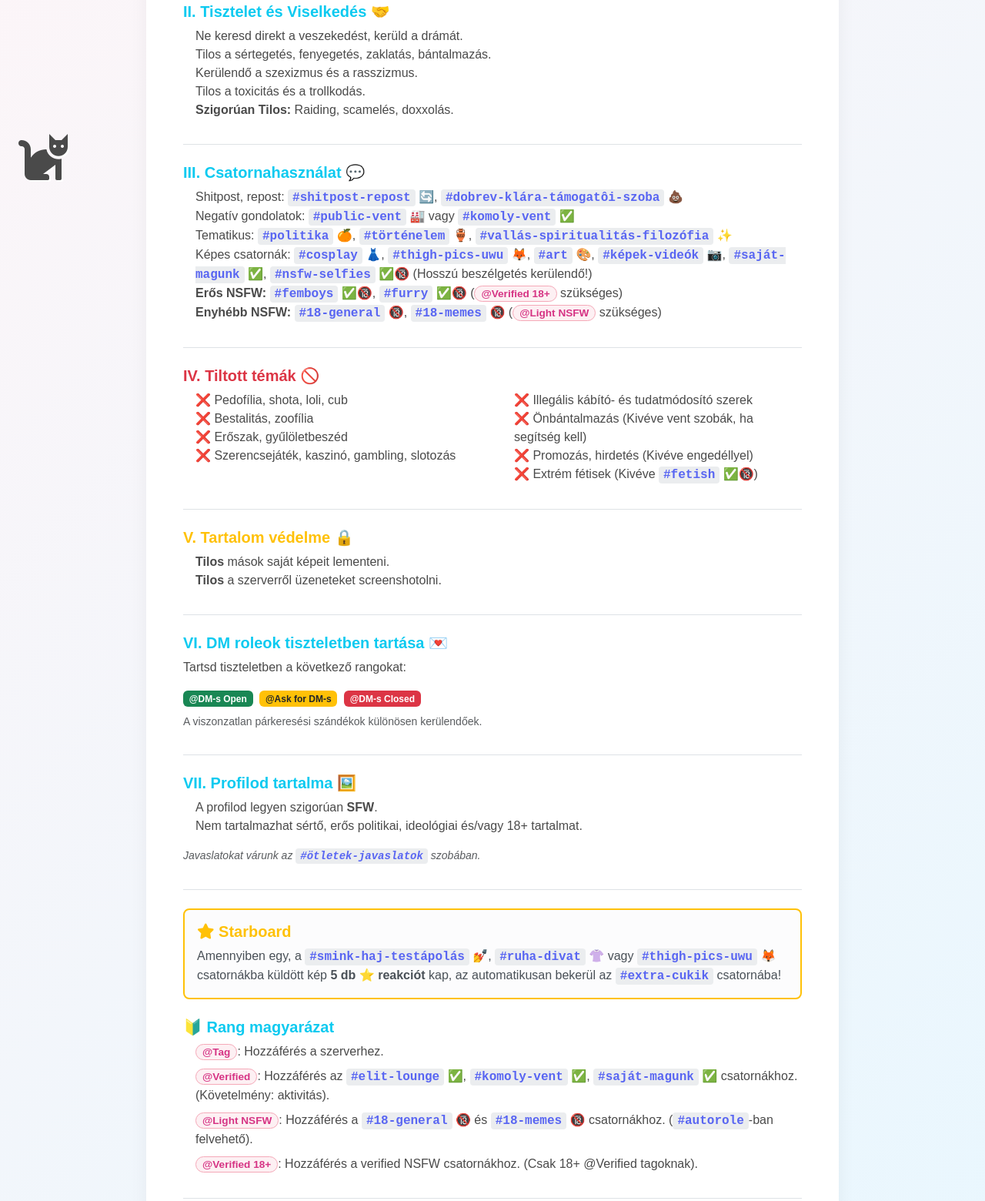
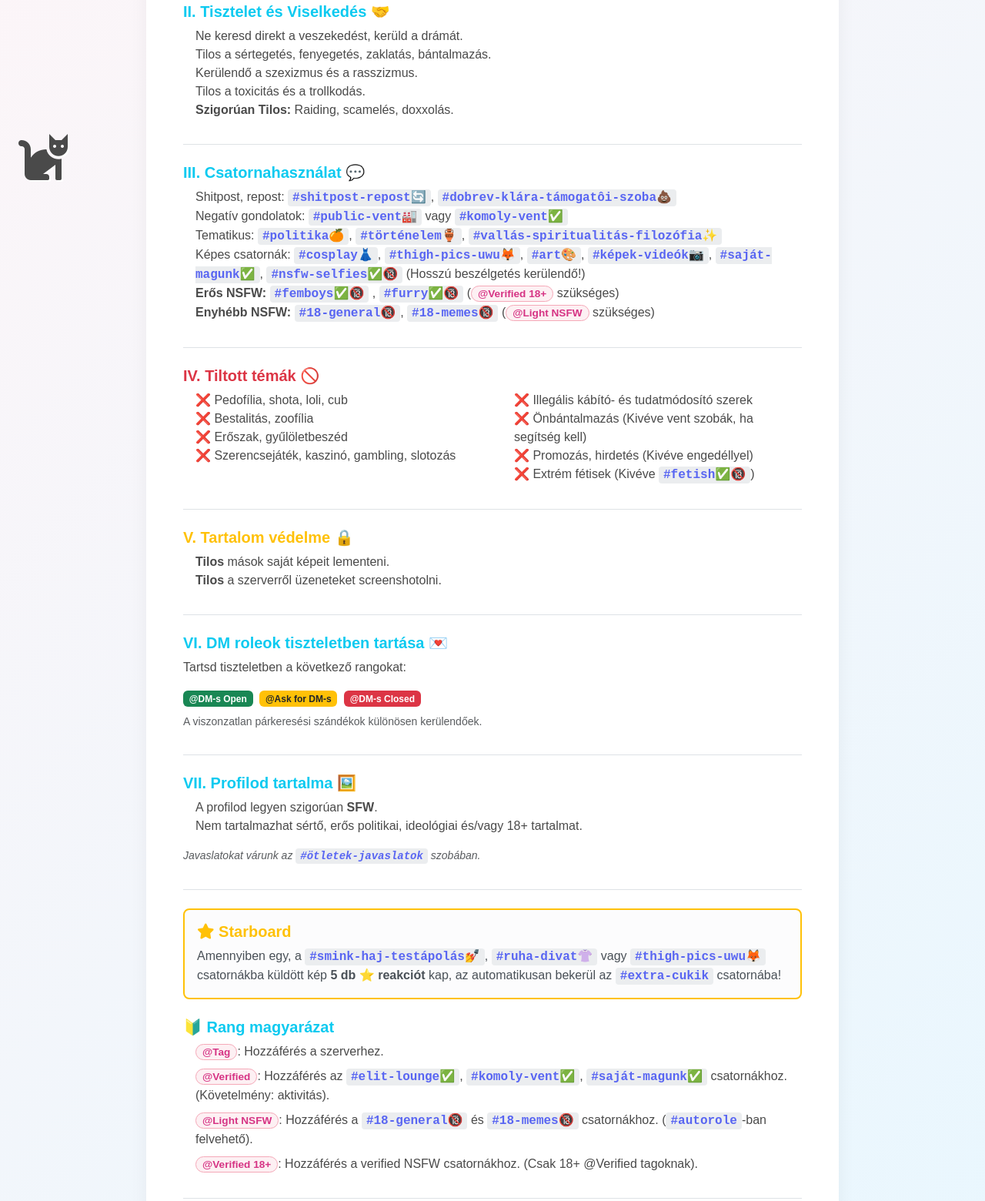
Before and after one commit to dcm-c/catboy, a plain HTML site: page rules.html in a window 1280 px wide. Shown: the part 546-2106 px from the top of the page at 77% size. Drawn offline with nearby package versions, Linux system fonts and the light colour scheme.

Commit message:
fix channel names

```diff
--- a/rules.html
+++ b/rules.html
@@ -62,25 +62,25 @@
                         <div class="mb-4 border-bottom pb-3">
                             <h4 class="h5 text-info fw-bold">III. Csatornahasználat 💬</h4>
                             <ul class="list-unstyled ps-3">
-                                <li>Shitpost, repost: <span class="channel-tag">#shitpost-repost</span> 🔄, <span
-                                        class="channel-tag">#dobrev-klára-támogatôi-szoba</span> 💩</li>
-                                <li>Negatív gondolatok: <span class="channel-tag">#public-vent</span> 🏭 vagy <span
-                                        class="channel-tag">#komoly-vent</span> ✅</li>
-                                <li>Tematikus: <span class="channel-tag">#politika</span> 🍊, <span
-                                        class="channel-tag">#történelem</span> 🏺, <span
-                                        class="channel-tag">#vallás-spiritualitás-filozófia</span> ✨</li>
-                                <li>Képes csatornák: <span class="channel-tag">#cosplay</span> 👗, <span
-                                        class="channel-tag">#thigh-pics-uwu</span> 🦊, <span
-                                        class="channel-tag">#art</span> 🎨, <span
-                                        class="channel-tag">#képek-videók</span> 📷, <span
-                                        class="channel-tag">#saját-magunk</span> ✅, <span
-                                        class="channel-tag">#nsfw-selfies</span> ✅🔞 (Hosszú beszélgetés kerülendő!)
+                                <li>Shitpost, repost: <span class="channel-tag">#shitpost-repost🔄</span>, <span
+                                        class="channel-tag">#dobrev-klára-támogatôi-szoba💩</span></li>
+                                <li>Negatív gondolatok: <span class="channel-tag">#public-vent🏭</span> vagy <span
+                                        class="channel-tag">#komoly-vent✅</span></li>
+                                <li>Tematikus: <span class="channel-tag">#politika🍊</span>, <span
+                                        class="channel-tag">#történelem🏺</span>, <span
+                                        class="channel-tag">#vallás-spiritualitás-filozófia✨</span> </li>
+                                <li>Képes csatornák: <span class="channel-tag">#cosplay👗</span>, <span
+                                        class="channel-tag">#thigh-pics-uwu🦊</span>, <span
+                                        class="channel-tag">#art🎨</span>, <span
+                                        class="channel-tag">#képek-videók📷</span>, <span
+                                        class="channel-tag">#saját-magunk✅</span>, <span
+                                        class="channel-tag">#nsfw-selfies✅🔞</span> (Hosszú beszélgetés kerülendő!)
                                 </li>
-                                <li><strong>Erős NSFW:</strong> <span class="channel-tag">#femboys</span> ✅🔞, <span
-                                        class="channel-tag">#furry</span> ✅🔞 (<span class="role-tag">@Verified
+                                <li><strong>Erős NSFW:</strong> <span class="channel-tag">#femboys✅🔞</span> , <span
+                                        class="channel-tag">#furry✅🔞</span> (<span class="role-tag">@Verified
                                         18+</span> szükséges)</li>
-                                <li><strong>Enyhébb NSFW:</strong> <span class="channel-tag">#18-general</span> 🔞,
-                                    <span class="channel-tag">#18-memes</span> 🔞 (<span class="role-tag">@Light
+                                <li><strong>Enyhébb NSFW:</strong> <span class="channel-tag">#18-general🔞</span>,
+                                    <span class="channel-tag">#18-memes🔞</span> (<span class="role-tag">@Light
                                         NSFW</span> szükséges)
                                 </li>
                             </ul>
@@ -102,7 +102,7 @@
                                         <li>❌ Illegális kábító- és tudatmódosító szerek</li>
                                         <li>❌ Önbántalmazás (Kivéve vent szobák, ha segítség kell)</li>
                                         <li>❌ Promozás, hirdetés (Kivéve engedéllyel)</li>
-                                        <li>❌ Extrém fétisek (Kivéve <span class="channel-tag">#fetish</span> ✅🔞)</li>
+                                        <li>❌ Extrém fétisek (Kivéve <span class="channel-tag">#fetish✅🔞</span>)</li>
                                     </ul>
                                 </div>
                             </div>
@@ -139,9 +139,9 @@
                         <div class="alert alert-light border-warning border border-2 rounded-3 mb-4">
                             <h5 class="fw-bold text-warning"><i class="fas fa-star"></i> Starboard</h5>
                             <p class="mb-0">
-                                Amennyiben egy, a <span class="channel-tag">#smink-haj-testápolás</span> 💅, <span
-                                    class="channel-tag">#ruha-divat</span> 👚 vagy <span
-                                    class="channel-tag">#thigh-pics-uwu</span> 🦊 csatornákba küldött kép
+                                Amennyiben egy, a <span class="channel-tag">#smink-haj-testápolás💅</span>, <span
+                                    class="channel-tag">#ruha-divat👚</span> vagy <span
+                                    class="channel-tag">#thigh-pics-uwu🦊</span> csatornákba küldött kép
                                 <strong>5 db ⭐ reakciót</strong> kap, az automatikusan bekerül az <span
                                     class="channel-tag">#extra-cukik</span> csatornába!
                             </p>
@@ -152,13 +152,13 @@
                             <ul class="list-unstyled ps-3">
                                 <li class="mb-2"><span class="role-tag">@Tag</span>: Hozzáférés a szerverhez.</li>
                                 <li class="mb-2"><span class="role-tag">@Verified</span>: Hozzáférés az <span
-                                        class="channel-tag">#elit-lounge</span> ✅, <span
-                                        class="channel-tag">#komoly-vent</span> ✅, <span
-                                        class="channel-tag">#saját-magunk</span> ✅ csatornákhoz. (Követelmény:
+                                        class="channel-tag">#elit-lounge✅</span>, <span
+                                        class="channel-tag">#komoly-vent✅</span>, <span
+                                        class="channel-tag">#saját-magunk✅</span> csatornákhoz. (Követelmény:
                                     aktivitás).</li>
                                 <li class="mb-2"><span class="role-tag">@Light NSFW</span>: Hozzáférés a <span
-                                        class="channel-tag">#18-general</span> 🔞 és <span
-                                        class="channel-tag">#18-memes</span> 🔞 csatornákhoz. (<span
+                                        class="channel-tag">#18-general🔞</span> és <span
+                                        class="channel-tag">#18-memes🔞</span> csatornákhoz. (<span
                                         class="channel-tag">#autorole</span>-ban felvehető).</li>
                                 <li class="mb-2"><span class="role-tag">@Verified 18+</span>: Hozzáférés a verified NSFW
                                     csatornákhoz. (Csak 18+ @Verified tagoknak).</li>
```
